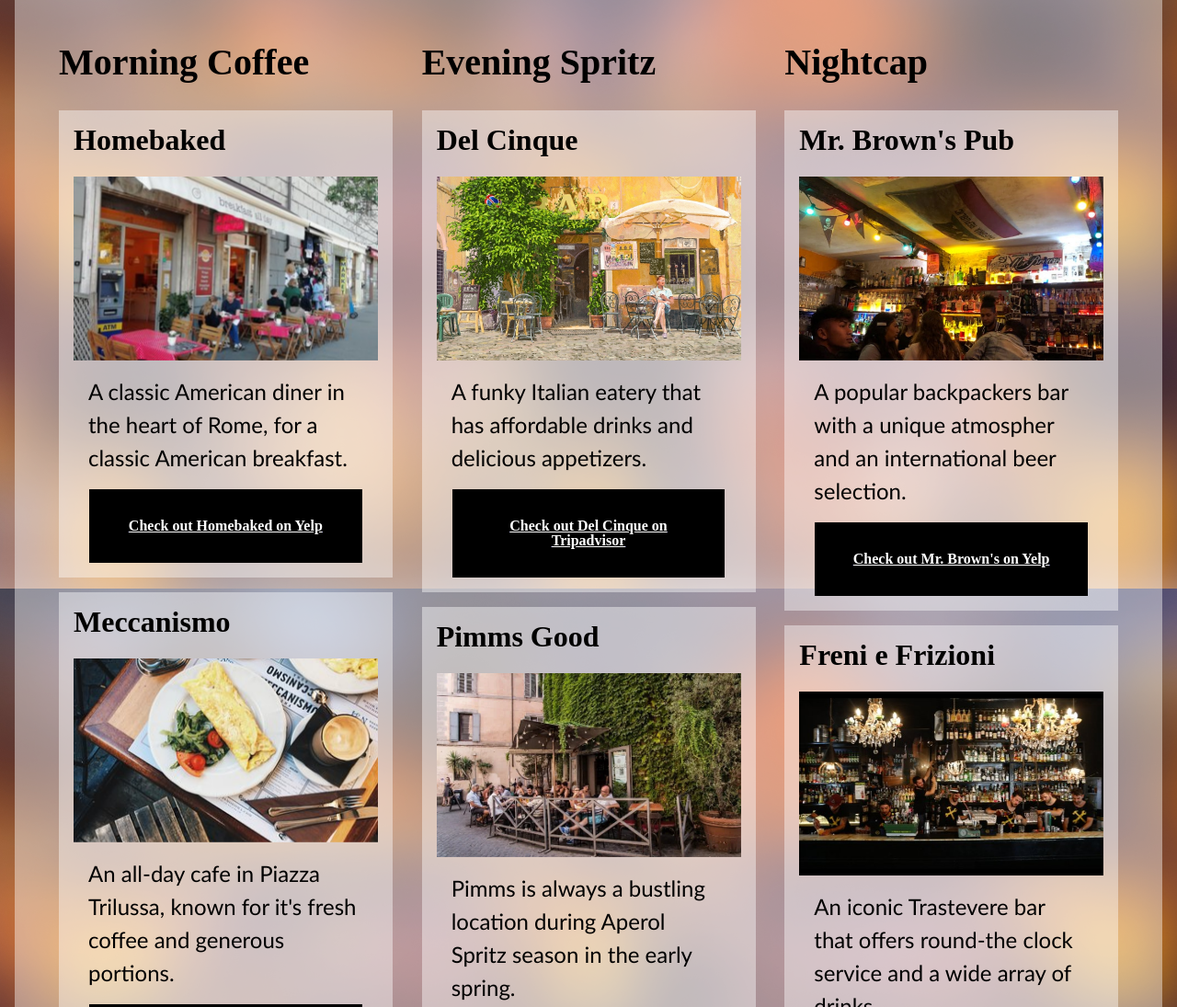
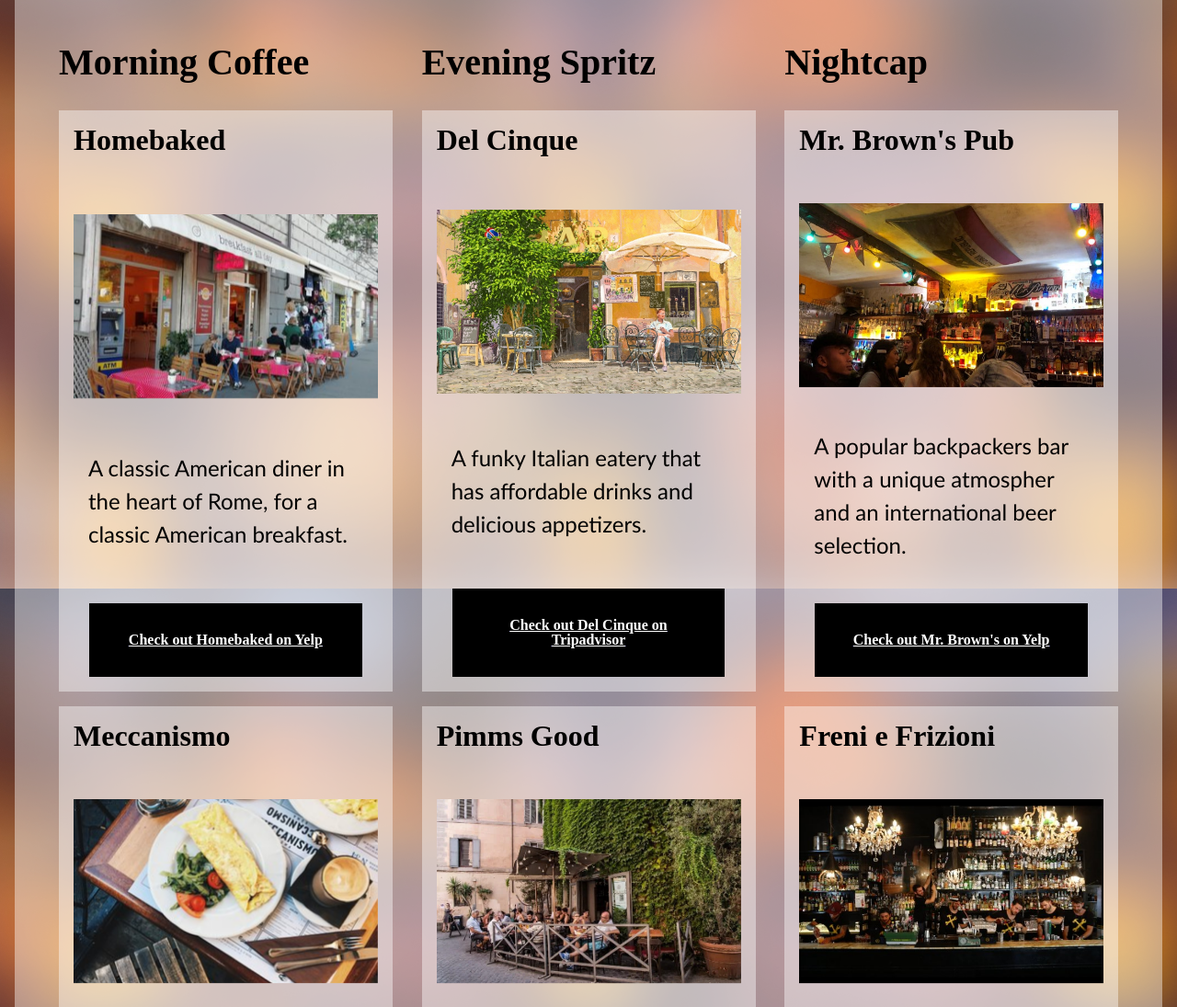
Before and after one commit to frankpelosi/539FinalProject, a plain HTML site: page bars.html in a window 1280 px wide. Shown: the part 960-2055 px from the top of the page at 92% size. Drawn offline with Linux system fonts and the light colour scheme; a web font is replaced by a local one.

Commit message:
Update style.css
changed bar subsection to flex/layout

```diff
--- a/css/style.css
+++ b/css/style.css
@@ -406,6 +406,10 @@ p{
 .bar-subsection{
     transform-style: preserve-3d;
     transform: perspective (1000px);
+    height: 600px;
+    display: flex;
+    flex-direction: column;
+    justify-content: space-between;
 }
 
 
```
